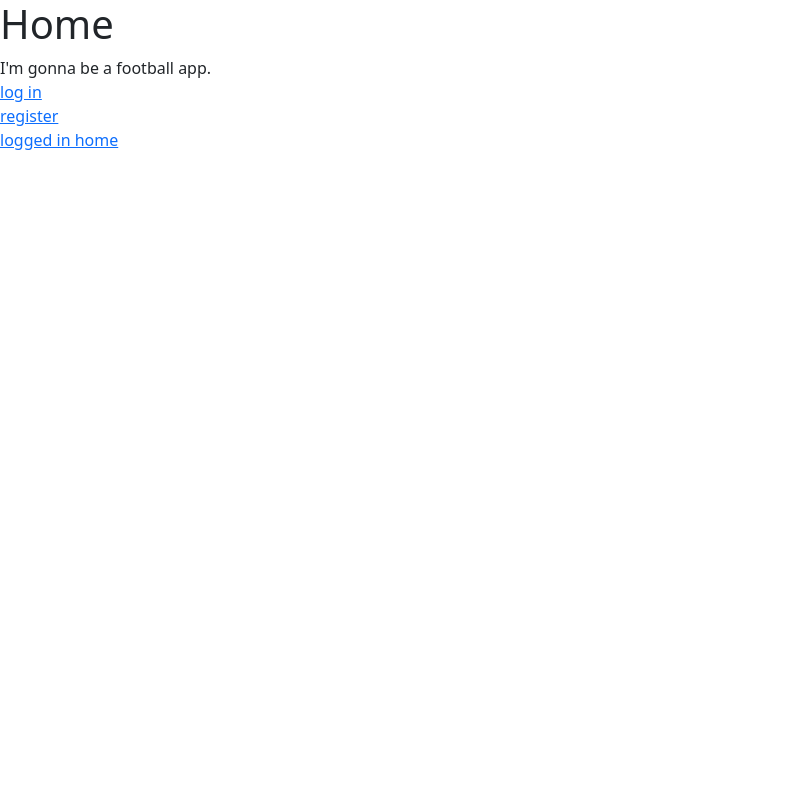
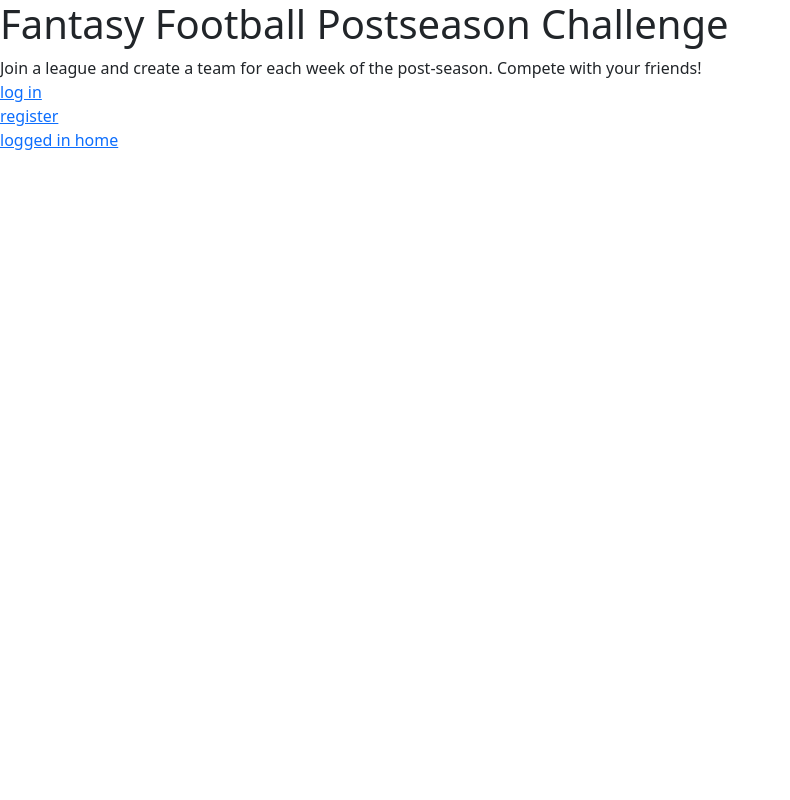
Before and after one commit to rohbat/fantasy_postseason_challenge, a Flask app: page / in a window 1280 px wide. Shown: the whole page, without its empty margins (0-790 px from the left). Run offline with Flask 2, Linux system fonts and the light colour scheme; some libraries are stand-ins or nearby versions.

Commit message:
Update welcome page

```diff
--- a/fantasy_postseason_challenge/templates/welcome.html
+++ b/fantasy_postseason_challenge/templates/welcome.html
@@ -1,12 +1,12 @@
 <html>
     <head>
-        <title>Home</title>
+        <title>Fantasy Football Postseason Challenge</title>
         <meta name="viewport" content="width=device-width, initial-scale=1.0">
         <link href="static/bootstrap.min.css" rel="stylesheet" media="screen">
     </head>
     <body>
-        <h1>Home</h1>
-        I'm gonna be a football app.<br>
+        <h1>Fantasy Football Postseason Challenge</h1>
+        Join a league and create a team for each week of the post-season. Compete with your friends!<br>
         <a href="{{url_for('auth.login')}}">log in</a><br>
         <a href="{{url_for('auth.register')}}">register</a><br>
         <a href="{{url_for('dashboard.logged_in_homepage')}}">logged in home</a><br>
```
